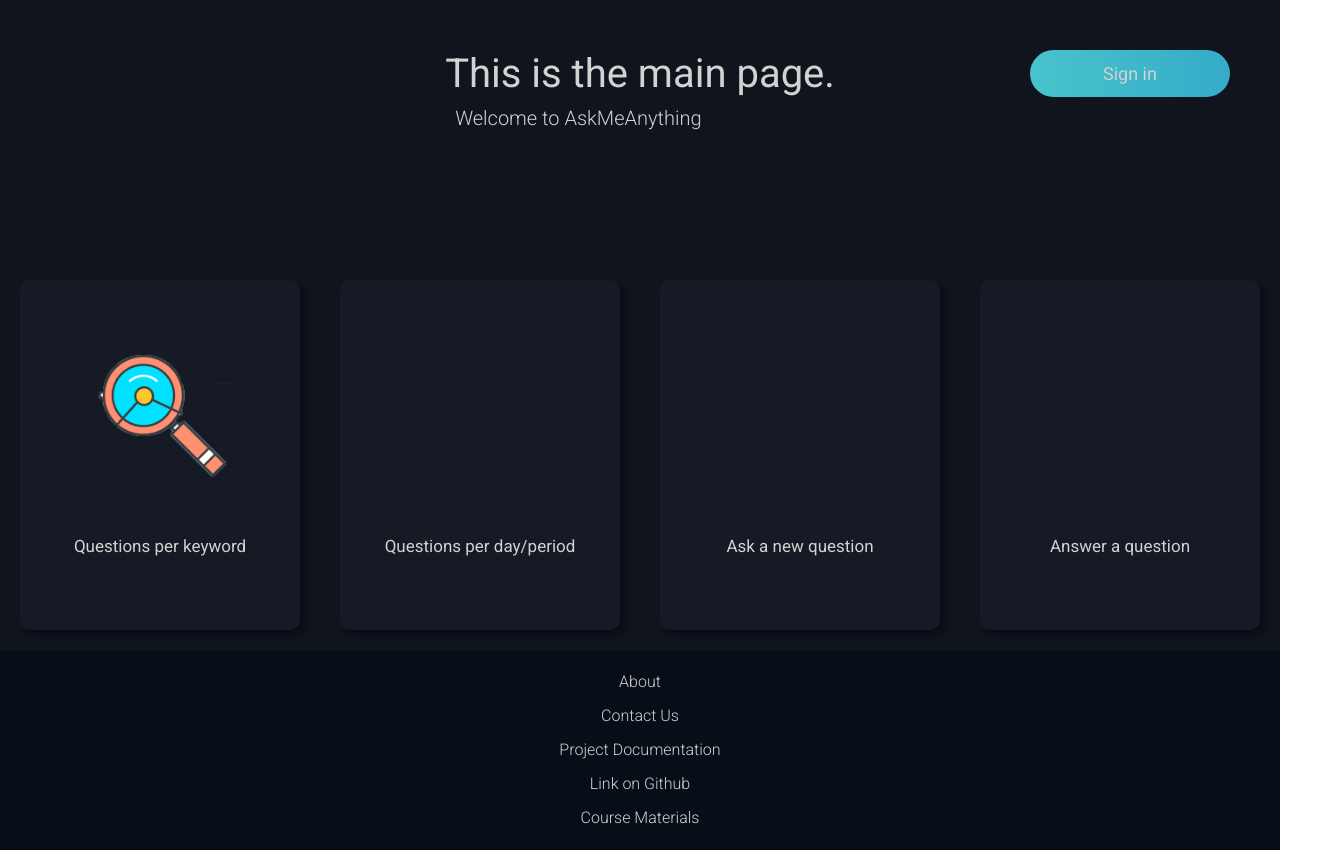
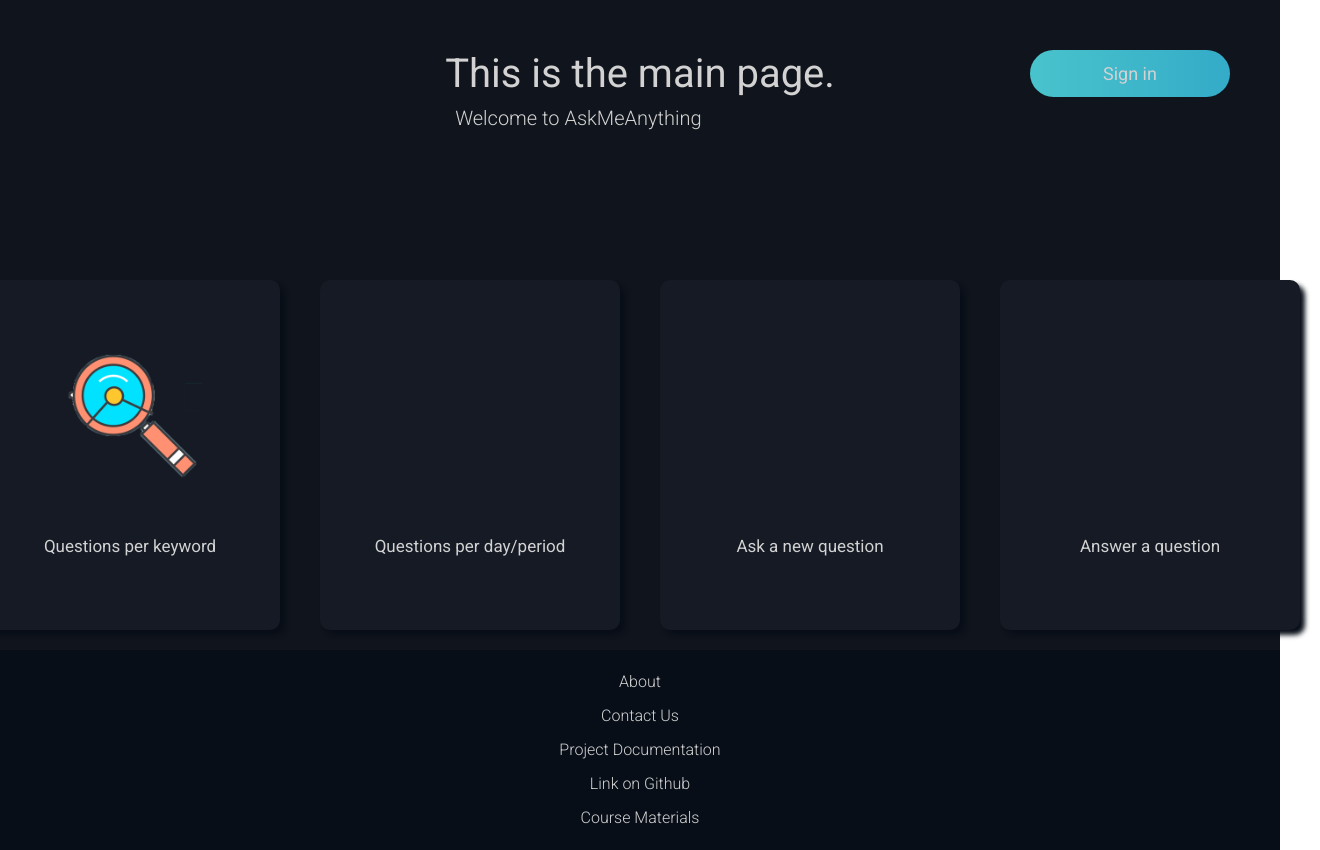
Before and after one commit to markosbaratsas/SaaS-project-14, a React (Create React App) app in the folder front-end/: page / in a window 1280 px wide. Shown: the whole page, 1320 px wide, since content can reach past the window. Built offline with nearby package versions, Linux system fonts and the light colour scheme.

Commit message:
Add information to choice boxes of main page

```diff
--- a/front-end/src/js/Choice.js
+++ b/front-end/src/js/Choice.js
@@ -1,9 +1,13 @@
+import { Link } from "react-router-dom";
+import React from "react";
 
 export default function Choice(props) {
     return (
-        <div className='choice-box'>
-            <img src={props.icon} className='choice-icon'/>
-            <h2>{props.title}</h2>
-        </div>
+        <Link to={props.url}>
+            <div className='choice-box'>
+                <img src={props.icon} className='choice-icon'/>
+                <h2>{props.title}</h2>
+            </div>
+        </Link>
     )
 }
--- a/front-end/src/js/ChoicesBox.js
+++ b/front-end/src/js/ChoicesBox.js
@@ -4,10 +4,10 @@ import icon from "./keyword.png"
 export default function ChoicesBox() {
     return (
         <div className='choices-container'>
-            <Choice icon={icon} title="Questions per keyword"/>
-            <Choice title="Questions per day/period"/>
-            <Choice title="Ask a new question"/>
-            <Choice title="Answer a question"/>
+            <Choice icon={icon} title="Questions per keyword" url='./'/>
+            <Choice title="Questions per day/period" url='./'/>
+            <Choice title="Ask a new question" url='./askquestion'/>
+            <Choice title="Answer a question" url='./answerquestion'/>
         </div>
     )
 }
```
